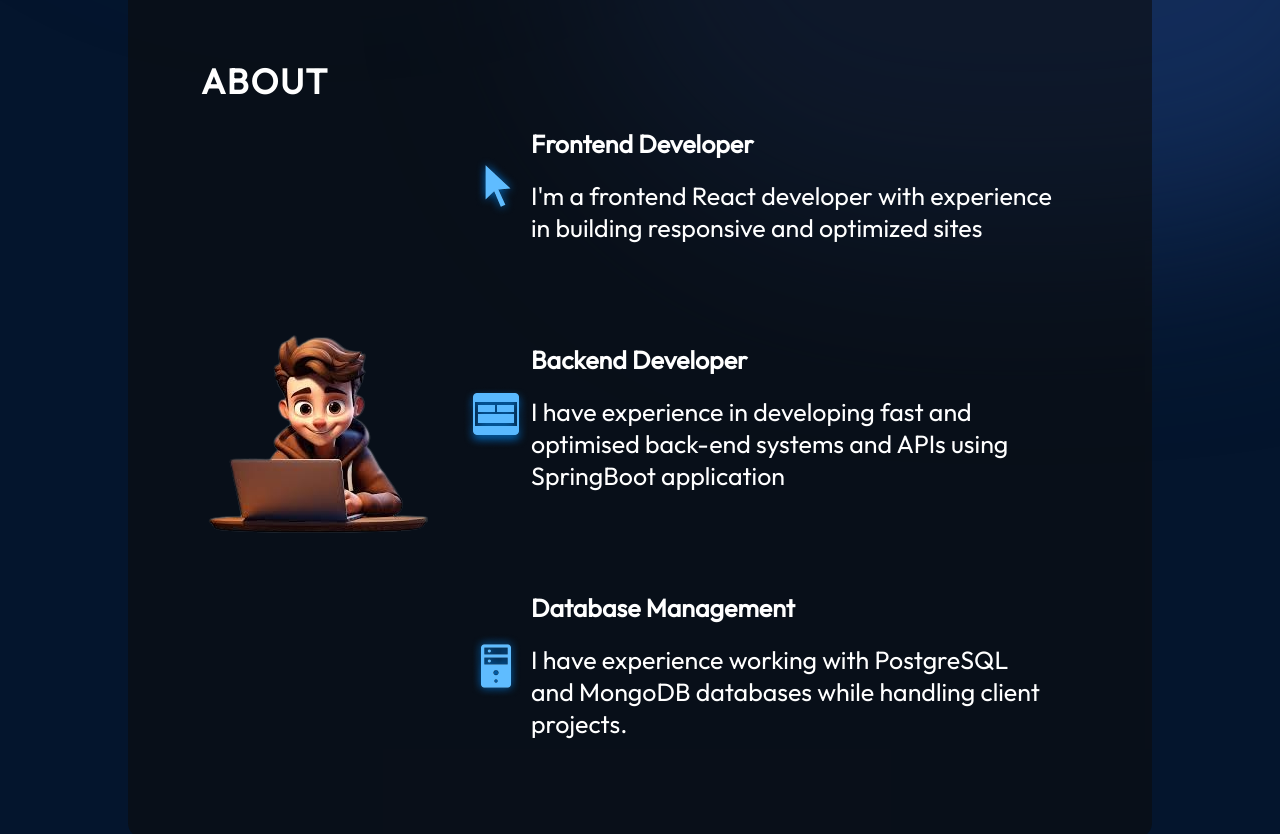
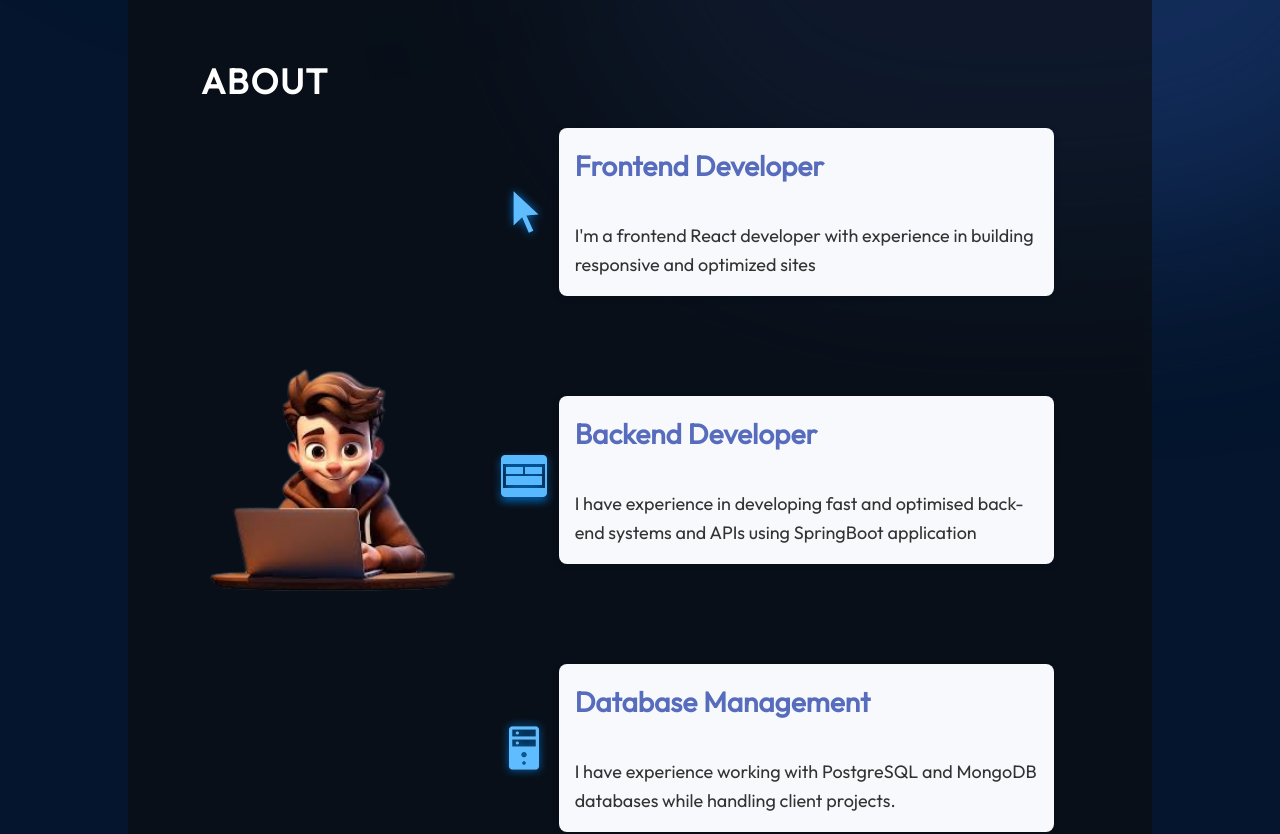
Before and after one commit to Vrajsingh/portfolio, a React (Vite) app: page / in a window 1280 px wide. Shown: the part 803-1637 px from the top of the page. Built offline with nearby package versions, Linux system fonts and the light colour scheme.

Commit message:
Update About.module.css

```diff
--- a/src/components/About/About.module.css
+++ b/src/components/About/About.module.css
@@ -66,6 +66,31 @@
   font-size: 25px;
 }
 
+.aboutItemText {
+  font-family: var(--font-roboto), 'Segoe UI', Tahoma, Geneva, Verdana, sans-serif;
+  color: var(--color-text);
+  padding: 16px;
+  background-color: #f7f9fc;
+  border-radius: 8px;
+  box-shadow: 0 2px 8px rgba(0, 0, 0, 0.08);
+  max-width: 600px;
+  line-height: 1.6;
+}
+
+.aboutItemText h3 {
+  font-size: 28px;
+  font-weight: 600;
+  margin-bottom: 8px;
+  color: var(--color-primary);
+}
+
+.aboutItemText p {
+  font-size: 18px;
+  font-weight: 400;
+  margin: 0;
+  color: var(--color-text-secondary, #333);
+}
+
 @media screen and (max-width: 830px) {
   .container {
     background-color: transparent;
```
